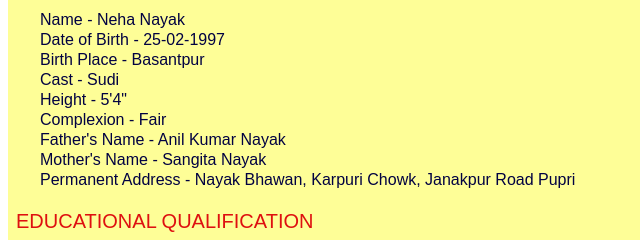
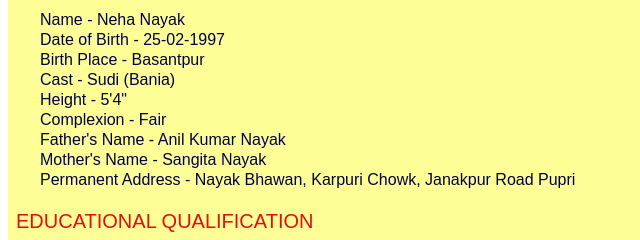
Before and after one commit to NehaNayak123/biodata, a plain HTML site: page index.html in a window 1280 px wide. Shown: the part 152-392 px from the top of the page, 0-640 px from the left. Drawn offline with Linux system fonts and the light colour scheme.

Commit message:
Update index.html

```diff
--- a/index.html
+++ b/index.html
@@ -19,7 +19,7 @@
             <div>Name - Neha Nayak</div>
             <div>Date of Birth - 25-02-1997</div>
             <div>Birth Place - Basantpur</div>
-            <div>Cast - Sudi</div>
+            <div>Cast - Sudi (Bania)</div>
             <div>Height - 5'4"</div>
             <div>Complexion - Fair</div>
             <div>Father's Name - Anil Kumar Nayak</div>
```
